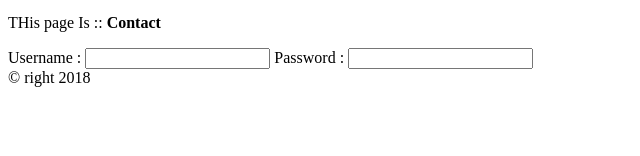
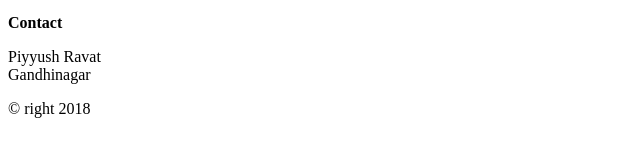
Before and after one commit to PiyushRavat/SimpleWebProject, a plain HTML site: page Code/contact.html in a window 1280 px wide. Shown: the part 188-344 px from the top of the page, without its empty margins (0-640 px from the left). Drawn offline with Linux system fonts and the light colour scheme.

Commit message:
Update contact.html

```diff
--- a/Code/contact.html
+++ b/Code/contact.html
@@ -17,13 +17,13 @@
 </nav>
 </header>
 <section>
-	<p>THis page Is :: <strong>Contact</strong></p>
+	<p><strong>Contact</strong></p>
 	<div>
-		<form action="api/login" method="POST">
-			Username : <input type="text" name="Username">
-			Password : <input type="Password" name="">
 
-		</form>
+		<p>Piyyush Ravat <br />
+		   Gandhinagar
+		</p>
+
 	</div>
 </section>
 <footer>
```
